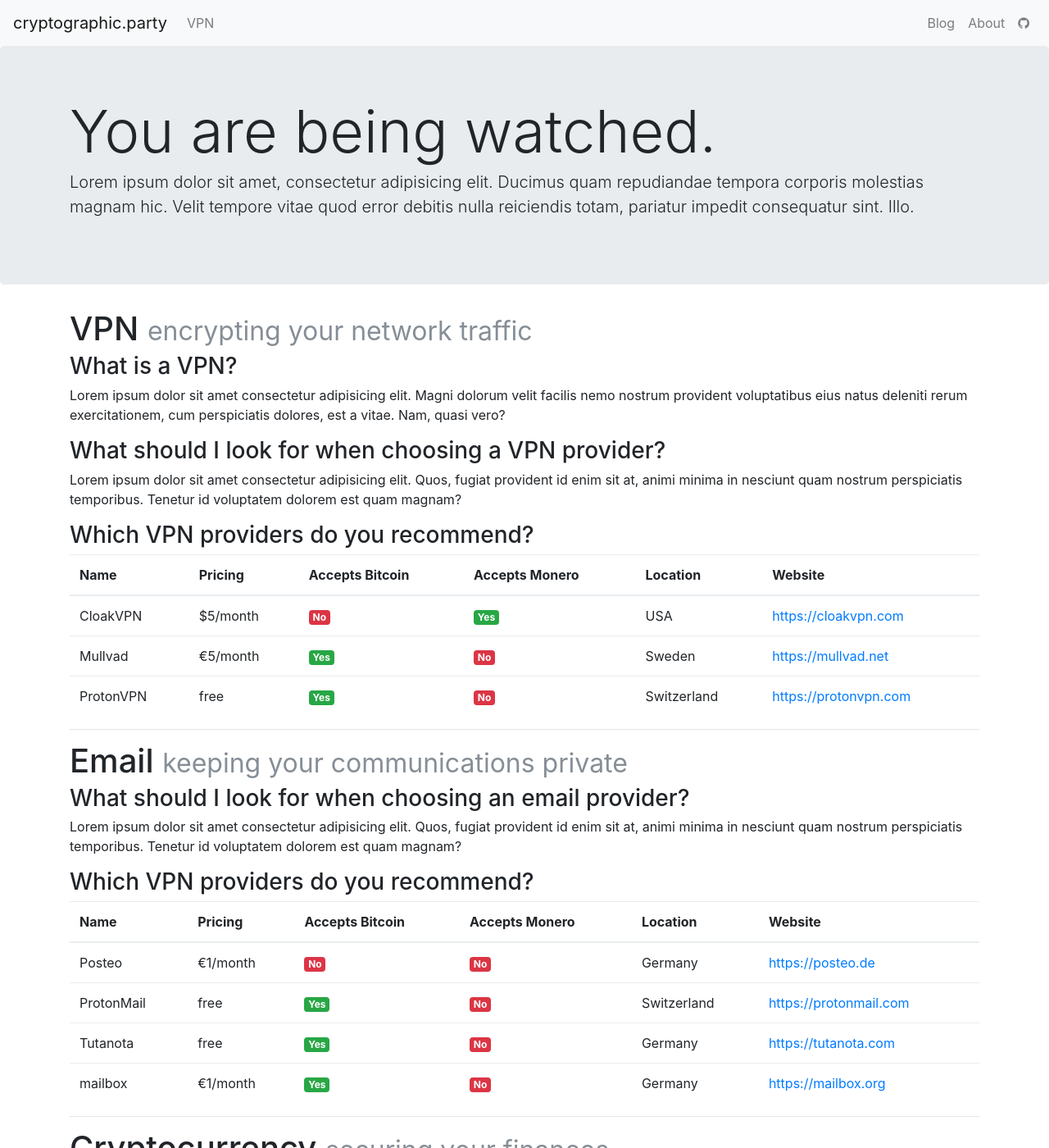
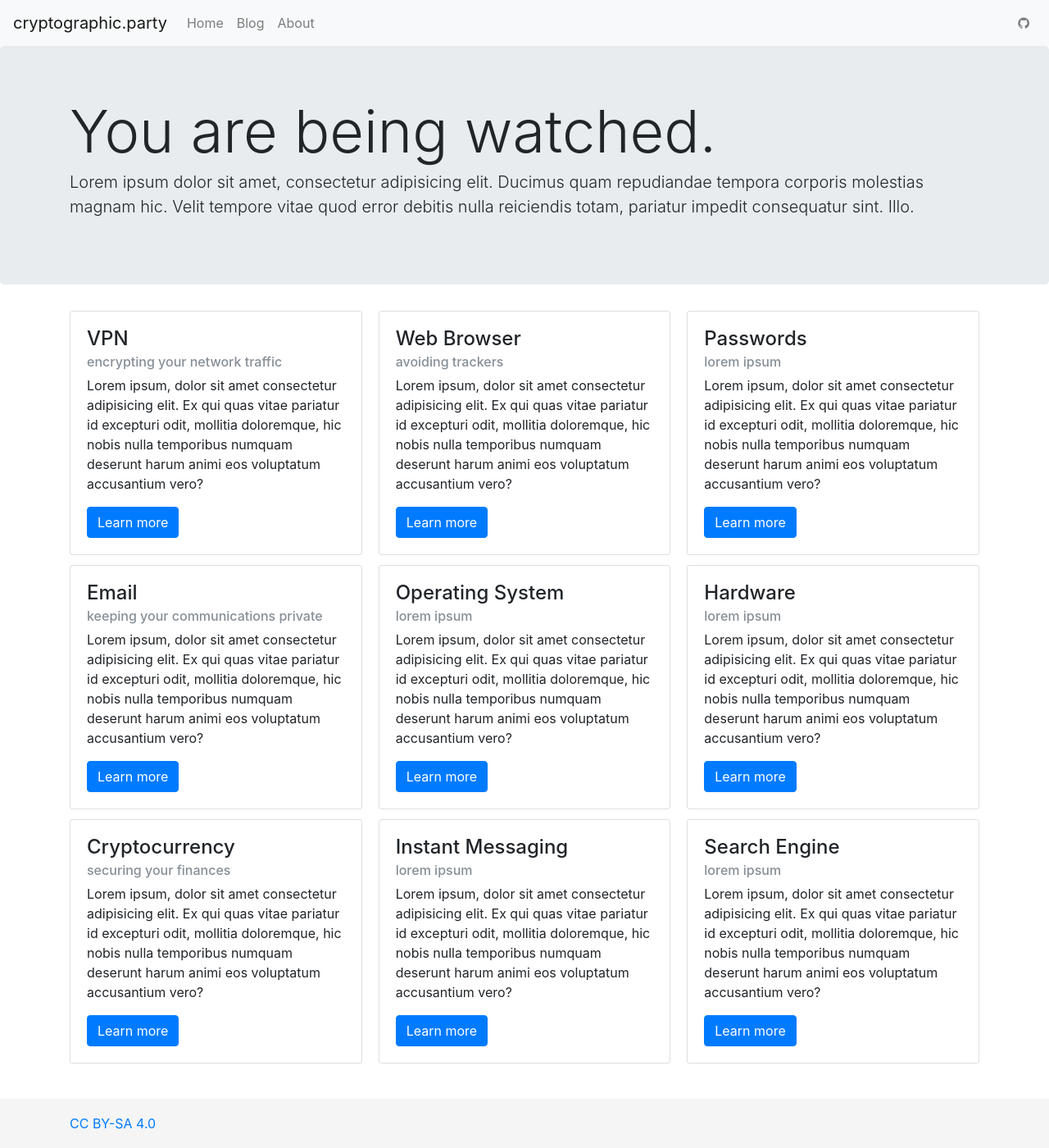
Before and after one commit to cryptographic-party/cryptographic-party.github.io, a Jekyll site: the page built from index.md, in a window 1280 px wide and 1400 px high. Shown: the whole window at 82% size. Built offline with Jekyll 4.4.1, drawn with Linux system fonts in a browser that asks for light colours; nearby versions of some CDN libraries; some of the changed text lies outside the part shown.

Commit message:
Move tools onto their own pages

```diff
--- a/_includes/header.html
+++ b/_includes/header.html
@@ -7,17 +7,19 @@
   <div class="collapse navbar-collapse" id="primaryNavbar">
     <ul class="navbar-nav mr-auto">
       <li class="nav-item">
-        <a href="#vpn" class="nav-link">VPN</a>
-      </li>
-    </ul>
-
-    <ul class="navbar-nav">
+        <li class="nav-item">
+          <a href="{{ "/" | relative_url }}" class="nav-link">Home</a>
+        </li>
         <li class="nav-item">
           <a href="{{ "/blog" | relative_url }}" class="nav-link">Blog</a>
         </li>
         <li class="nav-item">
           <a href="{{ "/about" | relative_url }}" class="nav-link">About</a>
         </li>
+      </li>
+    </ul>
+
+    <ul class="navbar-nav">
         <li class="nav-item">
           <a href="https://github.com/cryptographic-party/cryptographic-party.github.io" class="nav-link"><i class="fa fa-github"></i></a>
         </li>
--- a/_layouts/home.html
+++ b/_layouts/home.html
@@ -5,40 +5,78 @@ layout: default
 {% include jumbotron.html %}
 
 <div class="container">
-  <h1>VPN <small class="text-muted">encrypting your network traffic</small></h1>
-
-  <h3>What is a VPN?</h3>
-  <p>Lorem ipsum dolor sit amet consectetur adipisicing elit. Magni dolorum velit facilis nemo nostrum provident voluptatibus eius natus deleniti rerum exercitationem, cum perspiciatis dolores, est a vitae. Nam, quasi vero?</p>
-
-  <h3>What should I look for when choosing a VPN provider?</h3>
-  <p>Lorem ipsum dolor sit amet consectetur adipisicing elit. Quos, fugiat provident id enim sit at, animi minima in nesciunt quam nostrum perspiciatis temporibus. Tenetur id voluptatem dolorem est quam magnam?</p>
-
-  <h3>Which VPN providers do you recommend?</h3>
-  {% include tables/vpn.html %}
-
-  <hr>
+  <div class="card-columns">
+    <div class="card">
+      <div class="card-body">
+        <h4 class="card-title">VPN</h4>
+        <h6 class="card-subtitle mb-2 text-muted">encrypting your network traffic</h6>
+        <p class="card-text">Lorem ipsum, dolor sit amet consectetur adipisicing elit. Ex qui quas vitae pariatur id excepturi odit, mollitia doloremque, hic nobis nulla temporibus numquam deserunt harum animi eos voluptatum accusantium vero?</p>
+        <a href="{{ "/tools/vpn" | relative_url }}" class="btn btn-primary">Learn more</a>
+      </div>
+    </div>
+    <div class="card">
+      <div class="card-body">
+        <h4 class="card-title">Email</h4>
+        <h6 class="card-subtitle mb-2 text-muted">keeping your communications private</h6>
+        <p class="card-text">Lorem ipsum, dolor sit amet consectetur adipisicing elit. Ex qui quas vitae pariatur id excepturi odit, mollitia doloremque, hic nobis nulla temporibus numquam deserunt harum animi eos voluptatum accusantium vero?</p>
+        <a href="{{ "/tools/email" | relative_url }}" class="btn btn-primary">Learn more</a>
+      </div>
+    </div>
+    <div class="card">
+      <div class="card-body">
+        <h4 class="card-title">Cryptocurrency</h4>
+        <h6 class="card-subtitle mb-2 text-muted">securing your finances</h6>
+        <p class="card-text">Lorem ipsum, dolor sit amet consectetur adipisicing elit. Ex qui quas vitae pariatur id excepturi odit, mollitia doloremque, hic nobis nulla temporibus numquam deserunt harum animi eos voluptatum accusantium vero?</p>
+        <a href="{{ "/tools/cryptocurrency" | relative_url }}" class="btn btn-primary">Learn more</a>
+      </div>
+    </div>
+    <div class="card">
+      <div class="card-body">
+        <h4 class="card-title">Web Browser</h4>
+        <h6 class="card-subtitle mb-2 text-muted">avoiding trackers</h6>
+        <p class="card-text">Lorem ipsum, dolor sit amet consectetur adipisicing elit. Ex qui quas vitae pariatur id excepturi odit, mollitia doloremque, hic nobis nulla temporibus numquam deserunt harum animi eos voluptatum accusantium vero?</p>
+        <a href="{{ "/tools/cryptocurrency" | relative_url }}" class="btn btn-primary">Learn more</a>
+      </div>
+    </div>
+    <div class="card">
+      <div class="card-body">
+        <h4 class="card-title">Operating System</h4>
+        <h6 class="card-subtitle mb-2 text-muted">lorem ipsum</h6>
+        <p class="card-text">Lorem ipsum, dolor sit amet consectetur adipisicing elit. Ex qui quas vitae pariatur id excepturi odit, mollitia doloremque, hic nobis nulla temporibus numquam deserunt harum animi eos voluptatum accusantium vero?</p>
+        <a href="{{ "/tools/cryptocurrency" | relative_url }}" class="btn btn-primary">Learn more</a>
+      </div>
+    </div>
+    <div class="card">
+      <div class="card-body">
+        <h4 class="card-title">Instant Messaging</h4>
+        <h6 class="card-subtitle mb-2 text-muted">lorem ipsum</h6>
+        <p class="card-text">Lorem ipsum, dolor sit amet consectetur adipisicing elit. Ex qui quas vitae pariatur id excepturi odit, mollitia doloremque, hic nobis nulla temporibus numquam deserunt harum animi eos voluptatum accusantium vero?</p>
+        <a href="{{ "/tools/cryptocurrency" | relative_url }}" class="btn btn-primary">Learn more</a>
+      </div>
+    </div>
+    <div class="card">
+      <div class="card-body">
+        <h4 class="card-title">Passwords</h4>
+        <h6 class="card-subtitle mb-2 text-muted">lorem ipsum</h6>
+        <p class="card-text">Lorem ipsum, dolor sit amet consectetur adipisicing elit. Ex qui quas vitae pariatur id excepturi odit, mollitia doloremque, hic nobis nulla temporibus numquam deserunt harum animi eos voluptatum accusantium vero?</p>
+        <a href="{{ "/tools/cryptocurrency" | relative_url }}" class="btn btn-primary">Learn more</a>
+      </div>
+    </div>
+    <div class="card">
+      <div class="card-body">
+        <h4 class="card-title">Hardware</h4>
+        <h6 class="card-subtitle mb-2 text-muted">lorem ipsum</h6>
+        <p class="card-text">Lorem ipsum, dolor sit amet consectetur adipisicing elit. Ex qui quas vitae pariatur id excepturi odit, mollitia doloremque, hic nobis nulla temporibus numquam deserunt harum animi eos voluptatum accusantium vero?</p>
+        <a href="{{ "/tools/cryptocurrency" | relative_url }}" class="btn btn-primary">Learn more</a>
+      </div>
+    </div>
+    <div class="card">
+      <div class="card-body">
+        <h4 class="card-title">Search Engine</h4>
+        <h6 class="card-subtitle mb-2 text-muted">lorem ipsum</h6>
+        <p class="card-text">Lorem ipsum, dolor sit amet consectetur adipisicing elit. Ex qui quas vitae pariatur id excepturi odit, mollitia doloremque, hic nobis nulla temporibus numquam deserunt harum animi eos voluptatum accusantium vero?</p>
+        <a href="{{ "/tools/cryptocurrency" | relative_url }}" class="btn btn-primary">Learn more</a>
+      </div>
+    </div>
+  </div>
 </div>
-
-<div class="container">
-  <h1>Email <small class="text-muted">keeping your communications private</small></h1>
-
-  <h3>What should I look for when choosing an email provider?</h3>
-  <p>Lorem ipsum dolor sit amet consectetur adipisicing elit. Quos, fugiat provident id enim sit at, animi minima in nesciunt quam nostrum perspiciatis temporibus. Tenetur id voluptatem dolorem est quam magnam?</p>
-
-  <h3>Which VPN providers do you recommend?</h3>
-  {%include tables/email.html %}
-
-  <hr>
-</div>
-
-<div class="container">
-  <h1>Cryptocurrency <small class="text-muted">securing your finances</small></h1>
-  <h3>What is cryptocurrency?</h3>
-  <p>Lorem ipsum dolor sit amet consectetur adipisicing elit. Quos, fugiat provident id enim sit at, animi minima in nesciunt quam nostrum perspiciatis temporibus. Tenetur id voluptatem dolorem est quam magnam?</p>
-
-  <h3>Which cryptocurrency should I use?</h3>
-  <p>Lorem ipsum dolor sit amet consectetur adipisicing elit. Quos, fugiat provident id enim sit at, animi minima in nesciunt quam nostrum perspiciatis temporibus. Tenetur id voluptatem dolorem est quam magnam?</p>
-
-  <h3>How can I obtain cryptocurrency?</h3>
-  <p>Lorem ipsum dolor sit amet consectetur adipisicing elit. Quos, fugiat provident id enim sit at, animi minima in nesciunt quam nostrum perspiciatis temporibus. Tenetur id voluptatem dolorem est quam magnam?</p>
-</div>
--- /dev/null
+++ b/tools/cryptocurrency.html
@@ -0,0 +1,15 @@
+---
+layout: default
+---
+
+<div class="container">
+  <h1>Cryptocurrency <small class="text-muted">securing your finances</small></h1>
+  <h3>What is cryptocurrency?</h3>
+  <p>Lorem ipsum dolor sit amet consectetur adipisicing elit. Quos, fugiat provident id enim sit at, animi minima in nesciunt quam nostrum perspiciatis temporibus. Tenetur id voluptatem dolorem est quam magnam?</p>
+
+  <h3>Which cryptocurrency should I use?</h3>
+  <p>Lorem ipsum dolor sit amet consectetur adipisicing elit. Quos, fugiat provident id enim sit at, animi minima in nesciunt quam nostrum perspiciatis temporibus. Tenetur id voluptatem dolorem est quam magnam?</p>
+
+  <h3>How can I obtain cryptocurrency?</h3>
+  <p>Lorem ipsum dolor sit amet consectetur adipisicing elit. Quos, fugiat provident id enim sit at, animi minima in nesciunt quam nostrum perspiciatis temporibus. Tenetur id voluptatem dolorem est quam magnam?</p>
+</div>
--- /dev/null
+++ b/tools/email.html
@@ -0,0 +1,15 @@
+---
+layout: default
+---
+
+<div class="container">
+  <h1>Email <small class="text-muted">keeping your communications private</small></h1>
+
+  <h3>What should I look for when choosing an email provider?</h3>
+  <p>Lorem ipsum dolor sit amet consectetur adipisicing elit. Quos, fugiat provident id enim sit at, animi minima in nesciunt quam nostrum perspiciatis temporibus. Tenetur id voluptatem dolorem est quam magnam?</p>
+
+  <h3>Which VPN providers do you recommend?</h3>
+  {%include tables/email.html %}
+
+  <hr>
+</div>
--- /dev/null
+++ b/tools/vpn.html
@@ -0,0 +1,18 @@
+---
+layout: default
+---
+
+<div class="container">
+  <h1>VPN <small class="text-muted">encrypting your network traffic</small></h1>
+
+  <h3>What is a VPN?</h3>
+  <p>Lorem ipsum dolor sit amet consectetur adipisicing elit. Magni dolorum velit facilis nemo nostrum provident voluptatibus eius natus deleniti rerum exercitationem, cum perspiciatis dolores, est a vitae. Nam, quasi vero?</p>
+
+  <h3>What should I look for when choosing a VPN provider?</h3>
+  <p>Lorem ipsum dolor sit amet consectetur adipisicing elit. Quos, fugiat provident id enim sit at, animi minima in nesciunt quam nostrum perspiciatis temporibus. Tenetur id voluptatem dolorem est quam magnam?</p>
+
+  <h3>Which VPN providers do you recommend?</h3>
+  {% include tables/vpn.html %}
+
+  <hr>
+</div>
```
